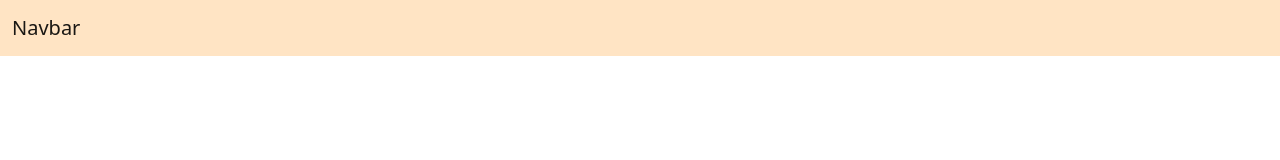
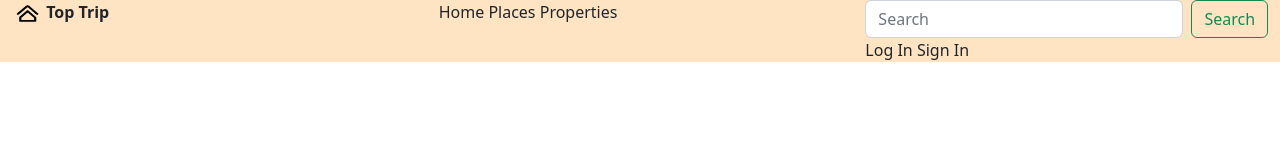
Before and after one commit to J-Pablo4/Front-end, a plain HTML site: page sign_up.html in a window 1280 px wide. Drawn offline with nearby package versions, Linux system fonts and the light colour scheme.

Commit message:
Avance header

```diff
--- a/sign_up.html
+++ b/sign_up.html
@@ -9,11 +9,33 @@
   </head>
   <body>
     <header>
-      <nav class="navbar">
         <div class="container-fluid">
-          <a class="navbar-brand" href="#">Navbar</a>
+          <div class="row">
+
+            <div class="col">
+              <a class="navbar-brand fw-bold" href="#">
+                <img src="LOGO.png" alt="Logo" width="30" height="24" class="d-inline-block align-text-top">
+                Top Trip
+              </a>
+            </div>
+
+            <div class="col">
+              <a class="nav-link active" aria-current="page" href="#">Home</a>
+              <a class="nav-link" href="#">Places</a>
+              <a class="nav-link" href="#">Properties</a>
+            </div>
+
+            <div class="col">
+                <form class="d-flex" role="search">
+                  <input class="form-control me-2" type="search" placeholder="Search" aria-label="Search">
+                  <button class="btn btn-outline-success" type="submit">Search</button>
+                </form>
+                <a class="nav-link active" href="#">Log In</a>
+                <a class="nav-link" href="#">Sign In</a>
+            </div>
+
+          </div>
         </div>
-      </nav>
     </header>
     <script src="https://cdn.jsdelivr.net/npm/bootstrap@5.2.2/dist/js/bootstrap.bundle.min.js" integrity="sha384-OERcA2EqjJCMA+/3y+gxIOqMEjwtxJY7qPCqsdltbNJuaOe923+mo//f6V8Qbsw3" crossorigin="anonymous"></script>
   </body>
--- a/styles.css
+++ b/styles.css
@@ -1,3 +1,9 @@
 header{
     background-color: bisque;
 }
+.col > a{
+    display: inline;
+}
+.col > form > button{
+    display: inline;
+}
```
Also changed, not shown: LOGO.png (added).
